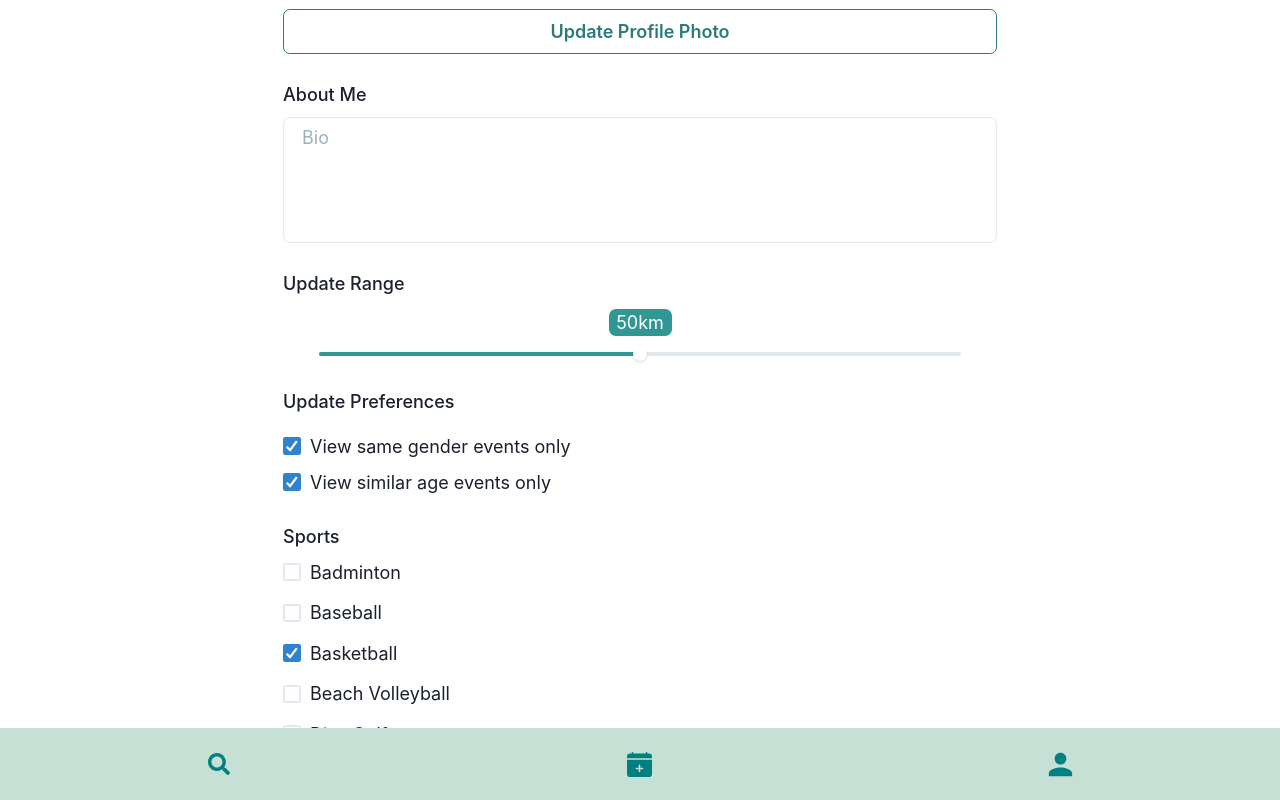
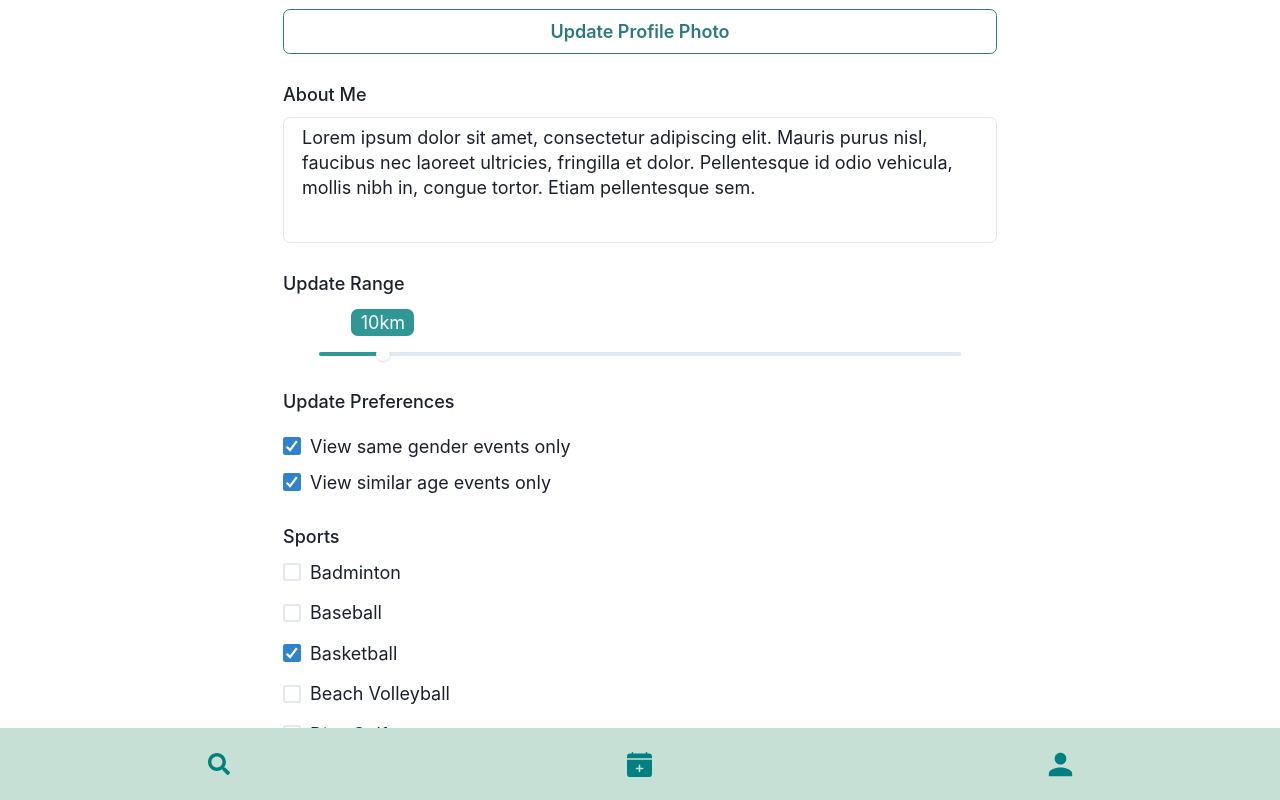
Before and after one commit to christopherdegroot/Sportr, a Next.js app: page /profile/update in a window 1280 px wide. Shown: the top 800 px of the page. Built offline with nearby package versions, Linux system fonts and the light colour scheme.

Commit message:
change profile page user name to use fetched user object

```diff
--- a/components/UpdateProfile.js
+++ b/components/UpdateProfile.js
@@ -49,7 +49,13 @@ const Details = (props) => {
     km_range,
   } = props.user;
   const { isOpen, onToggle } = useDisclosure();
-  const [sliderValue, setSliderValue] = useState(50);
+  const [sliderValue, setSliderValue] = useState(km_range);
+  let [bioValue, setBioValue] = useState(bio)
+
+  let handleInputChange = (e) => {
+    let inputValue = e.target.value
+    setBioValue(inputValue)
+  }
 
   return (
     <Container maxW="container.md">
@@ -64,7 +70,7 @@ const Details = (props) => {
           <GridItem colSpan={2}>
             <FormControl>
               <FormLabel>About Me</FormLabel>
-              <Textarea resize="none" h="7em" placeholder="Bio" />
+              <Textarea resize="none" h="7em" value={bioValue} onChange={handleInputChange} />
             </FormControl>
           </GridItem>
           {/* Range */}
@@ -75,6 +81,7 @@ const Details = (props) => {
                 w="90%"
                 aria-label="slider-ex-6"
                 onChange={(val) => setSliderValue(val)}
+                defaultValue={sliderValue}
               >
                 <SliderMark
                   rounded={"md"}
```
Also changed, not shown: pages/profile/index.js (+8 -8 lines).
